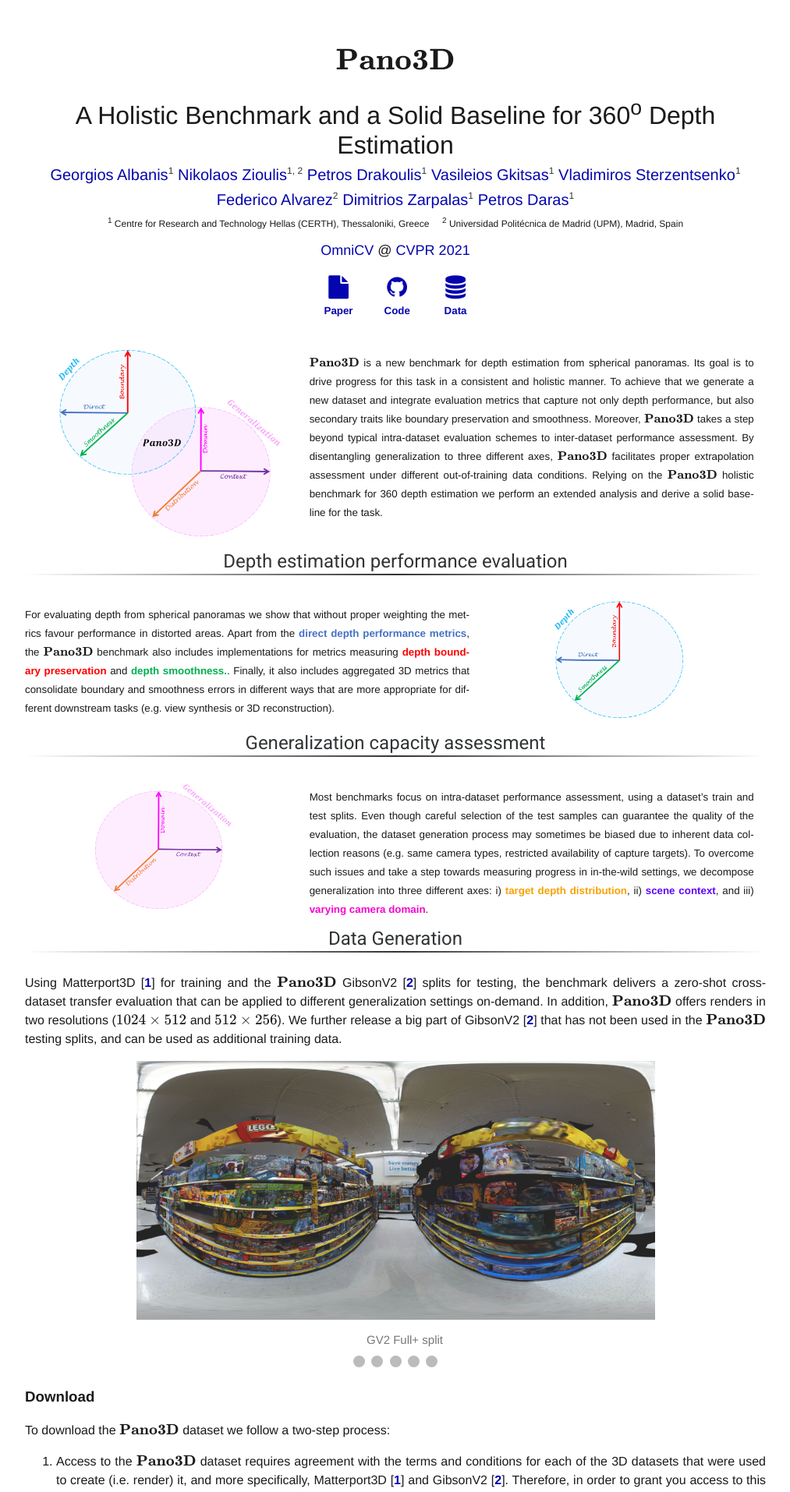
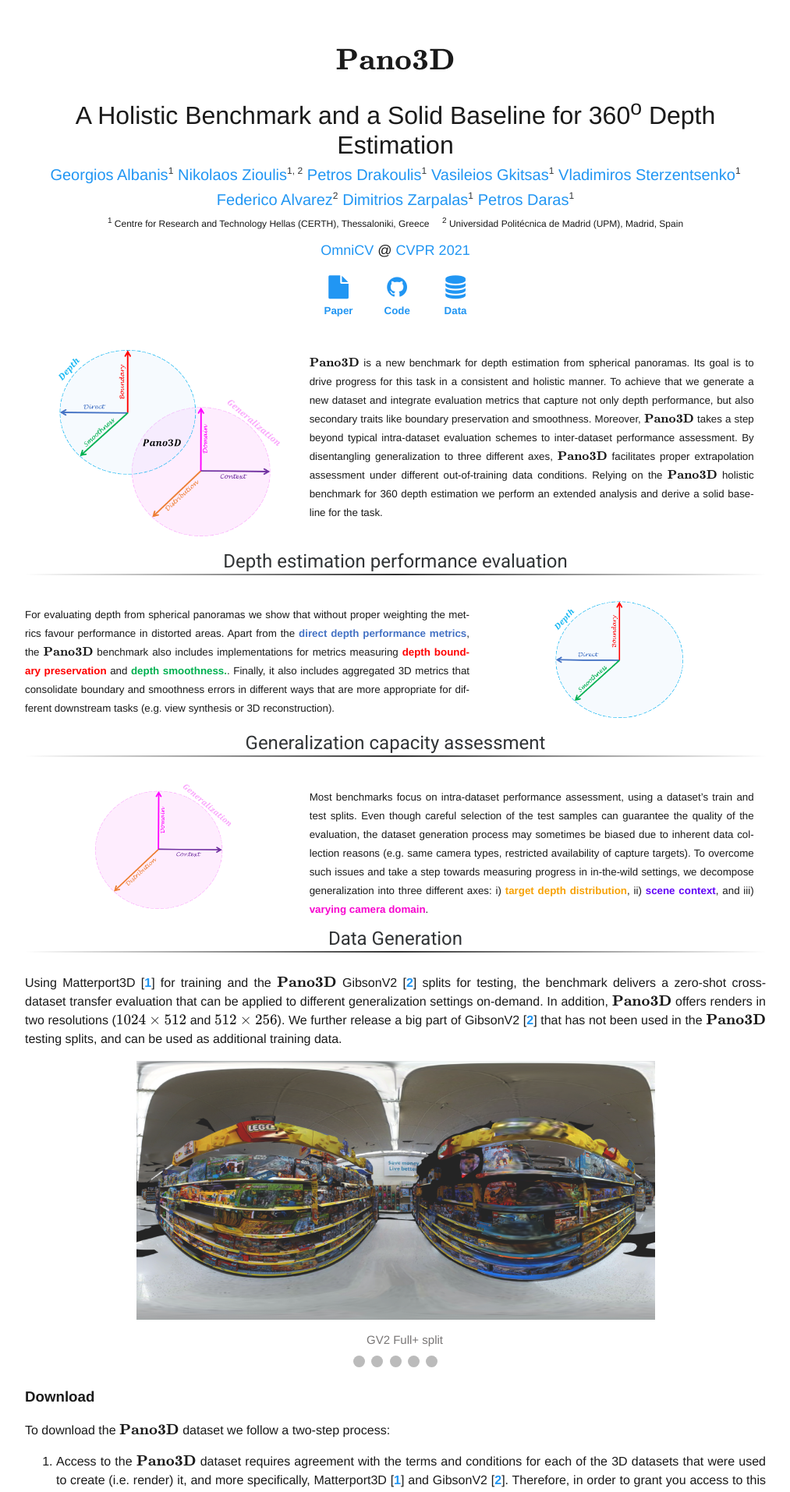
Before and after one commit to VCL3D/Pano3D, a Jekyll site: the page index.html, which Jekyll copies as it is, in a window 1280 px wide. Shown: the top 1914 px of the page at 78% size, without its empty margins (133-1146 px from the left). Built offline with Jekyll 4.4.1, drawn with Linux system fonts in a browser that asks for light colours; some web fonts are replaced; formulas are drawn with MathJax 3; a style sheet for code colours, icons or effects is not loaded.

Commit message:
Update style_project_page.css

```diff
--- a/css/style_project_page.css
+++ b/css/style_project_page.css
@@ -12,7 +12,8 @@ body {
 }
 a {
     text-decoration: none;
-    color: #0505af;
+    color: #2196f3;
+    /*color: #0505af;*/
 }
 .section {
     max-width: 950px;
```
